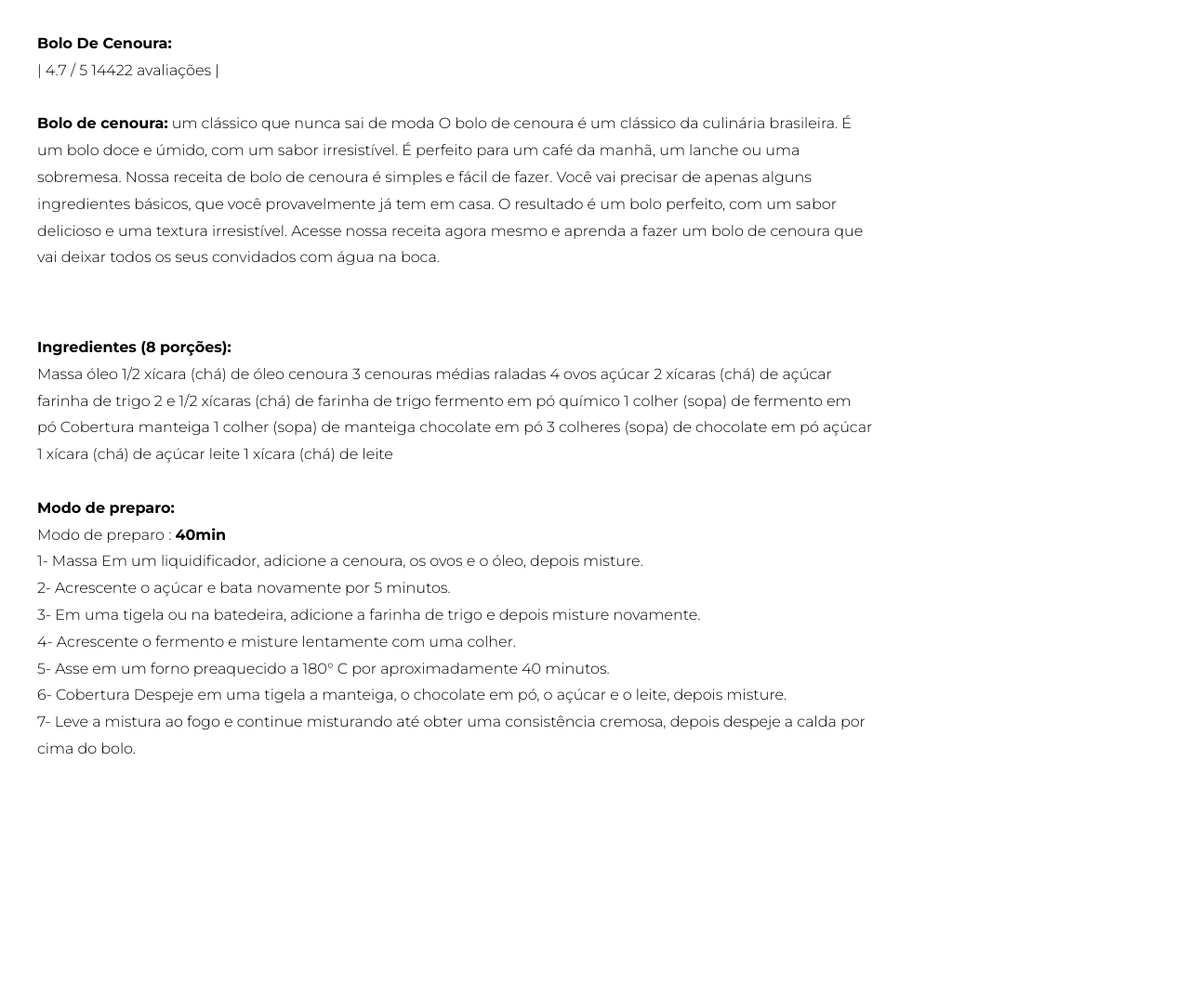
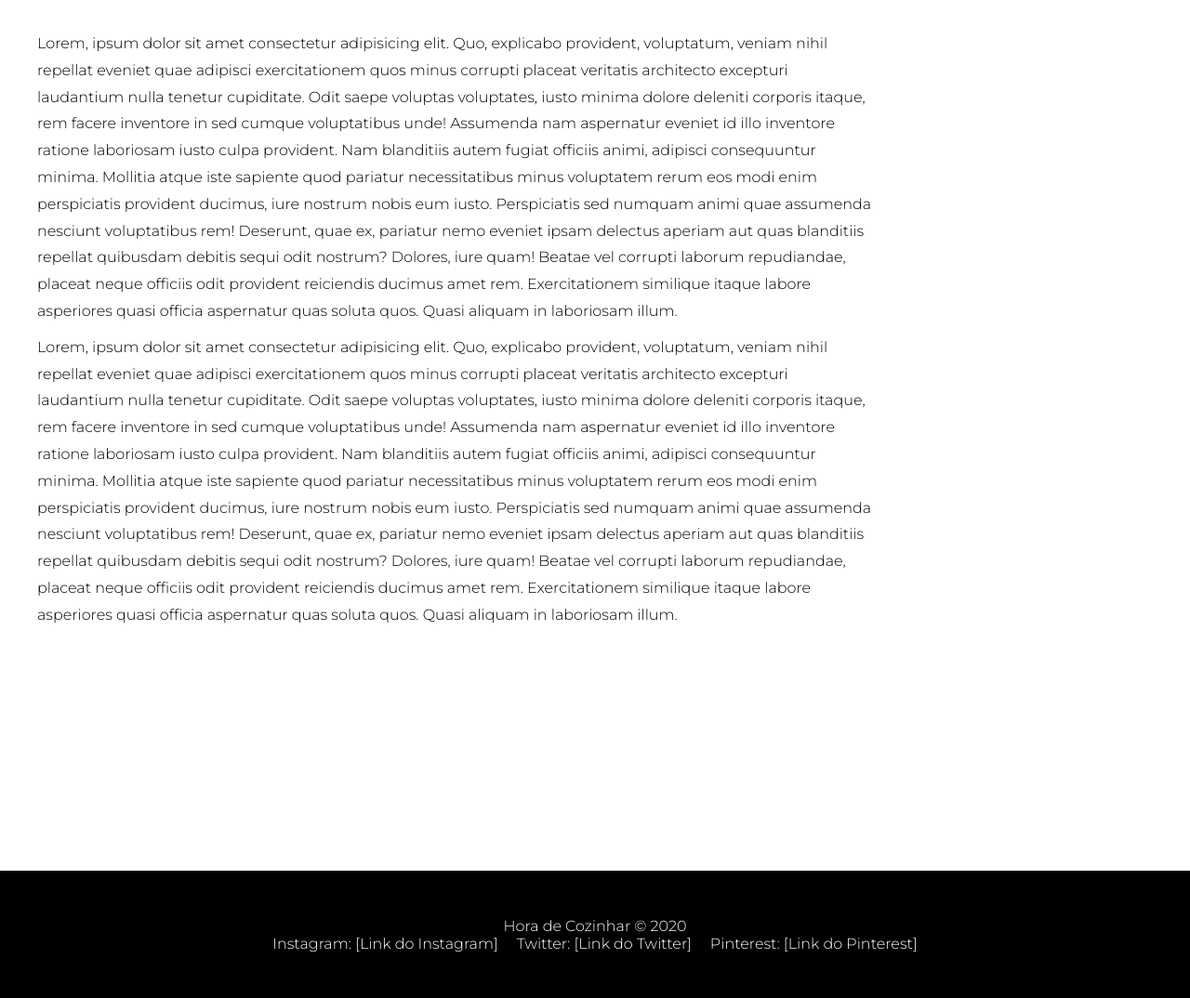
Before and after one commit to pedrog2323/A_arte_de_cozinhar, a PHP site: page /post.php in a window 1280 px wide. Shown: the part 548-1622 px from the top of the page at 93% size. Run offline with PHP 8.4, Linux system fonts and the light colour scheme; data that the repository does not hold is empty.

Commit message:
Aí aí aí aí

```diff
--- a/Projeto_Blog/post.php
+++ b/Projeto_Blog/post.php
@@ -22,74 +22,16 @@
       <div class="img-container">
         <img src="<?= $BASE_URL ?>/img/<?= $currentPost['img'] ?>" alt="<?= $currentPost['title'] ?>">
       </div>
-      <p class="post-content"><strong>Bolo De Cenoura:</strong>
-      <br>
-      | 4.7 / 5 14422 avaliações |
-      <br>
-      <br>
-      <strong>Bolo de cenoura:</strong> um clássico que nunca sai de moda
-      O bolo de cenoura é um clássico da culinária brasileira. É um bolo doce e úmido, com um sabor irresistível. É perfeito para um café da manhã, um lanche ou uma sobremesa.
-
-      Nossa receita de bolo de cenoura é simples e fácil de fazer. Você vai precisar de apenas alguns ingredientes básicos, que você provavelmente já tem em casa.
-
-      O resultado é um bolo perfeito, com um sabor delicioso e uma textura irresistível.
-
-      Acesse nossa receita agora mesmo e aprenda a fazer um bolo de cenoura que vai deixar todos os seus convidados com água na boca.</p>
-      <br>
-
-      <p class="post-content">
-      <br>
-      <strong>Ingredientes (8 porções): </strong>
-      <br>
-      Massa
-      óleo
-      1/2 xícara (chá) de óleo
-      cenoura
-      3 cenouras médias raladas
-      4 ovos
-      açúcar
-      2 xícaras (chá) de açúcar
-      farinha de trigo
-      2 e 1/2 xícaras (chá) de farinha de trigo
-      fermento em pó químico
-      1 colher (sopa) de fermento em pó
-      Cobertura
-      manteiga
-      1 colher (sopa) de manteiga
-      chocolate em pó
-      3 colheres (sopa) de chocolate em pó
-      açúcar
-      1 xícara (chá) de açúcar
-      leite
-      1 xícara (chá) de leite
-      <br>
-      <br>
-      <strong>Modo de preparo:</strong>
-      <br>
-      Modo de preparo : <strong>40min</strong>
-      <br>
-      1-
-      Massa
-      Em um liquidificador, adicione a cenoura, os ovos e o óleo, depois misture.
-      <br>
-      2-
-      Acrescente o açúcar e bata novamente por 5 minutos.
-      <br>
-      3-
-      Em uma tigela ou na batedeira, adicione a farinha de trigo e depois misture novamente.
-      <br>
-      4-
-      Acrescente o fermento e misture lentamente com uma colher.
-      <br>
-      5-
-      Asse em um forno preaquecido a 180° C por aproximadamente 40 minutos.
-      <br>
-      6-
-      Cobertura
-      Despeje em uma tigela a manteiga, o chocolate em pó, o açúcar e o leite, depois misture.
-      <br>
-      7-
-      Leve a mistura ao fogo e continue misturando até obter uma consistência cremosa, depois despeje a calda por cima do bolo.</p>
+      <p class="post-content">Lorem, ipsum dolor sit amet consectetur adipisicing elit. Quo, explicabo provident, voluptatum, veniam nihil repellat eveniet quae adipisci exercitationem quos minus corrupti placeat veritatis architecto excepturi laudantium nulla tenetur cupiditate.
+      Odit saepe voluptas voluptates, iusto minima dolore deleniti corporis itaque, rem facere inventore in sed cumque voluptatibus unde! Assumenda nam aspernatur eveniet id illo inventore ratione laboriosam iusto culpa provident.
+      Nam blanditiis autem fugiat officiis animi, adipisci consequuntur minima. Mollitia atque iste sapiente quod pariatur necessitatibus minus voluptatem rerum eos modi enim perspiciatis provident ducimus, iure nostrum nobis eum iusto.
+      Perspiciatis sed numquam animi quae assumenda nesciunt voluptatibus rem! Deserunt, quae ex, pariatur nemo eveniet ipsam delectus aperiam aut quas blanditiis repellat quibusdam debitis sequi odit nostrum? Dolores, iure quam!
+      Beatae vel corrupti laborum repudiandae, placeat neque officiis odit provident reiciendis ducimus amet rem. Exercitationem similique itaque labore asperiores quasi officia aspernatur quas soluta quos. Quasi aliquam in laboriosam illum.</p>
+      <p class="post-content">Lorem, ipsum dolor sit amet consectetur adipisicing elit. Quo, explicabo provident, voluptatum, veniam nihil repellat eveniet quae adipisci exercitationem quos minus corrupti placeat veritatis architecto excepturi laudantium nulla tenetur cupiditate.
+      Odit saepe voluptas voluptates, iusto minima dolore deleniti corporis itaque, rem facere inventore in sed cumque voluptatibus unde! Assumenda nam aspernatur eveniet id illo inventore ratione laboriosam iusto culpa provident.
+      Nam blanditiis autem fugiat officiis animi, adipisci consequuntur minima. Mollitia atque iste sapiente quod pariatur necessitatibus minus voluptatem rerum eos modi enim perspiciatis provident ducimus, iure nostrum nobis eum iusto.
+      Perspiciatis sed numquam animi quae assumenda nesciunt voluptatibus rem! Deserunt, quae ex, pariatur nemo eveniet ipsam delectus aperiam aut quas blanditiis repellat quibusdam debitis sequi odit nostrum? Dolores, iure quam!
+      Beatae vel corrupti laborum repudiandae, placeat neque officiis odit provident reiciendis ducimus amet rem. Exercitationem similique itaque labore asperiores quasi officia aspernatur quas soluta quos. Quasi aliquam in laboriosam illum.</p>
     </div>
     <aside id="nav-container">
       <h3 id="tags-title">Tags</h3>
```
